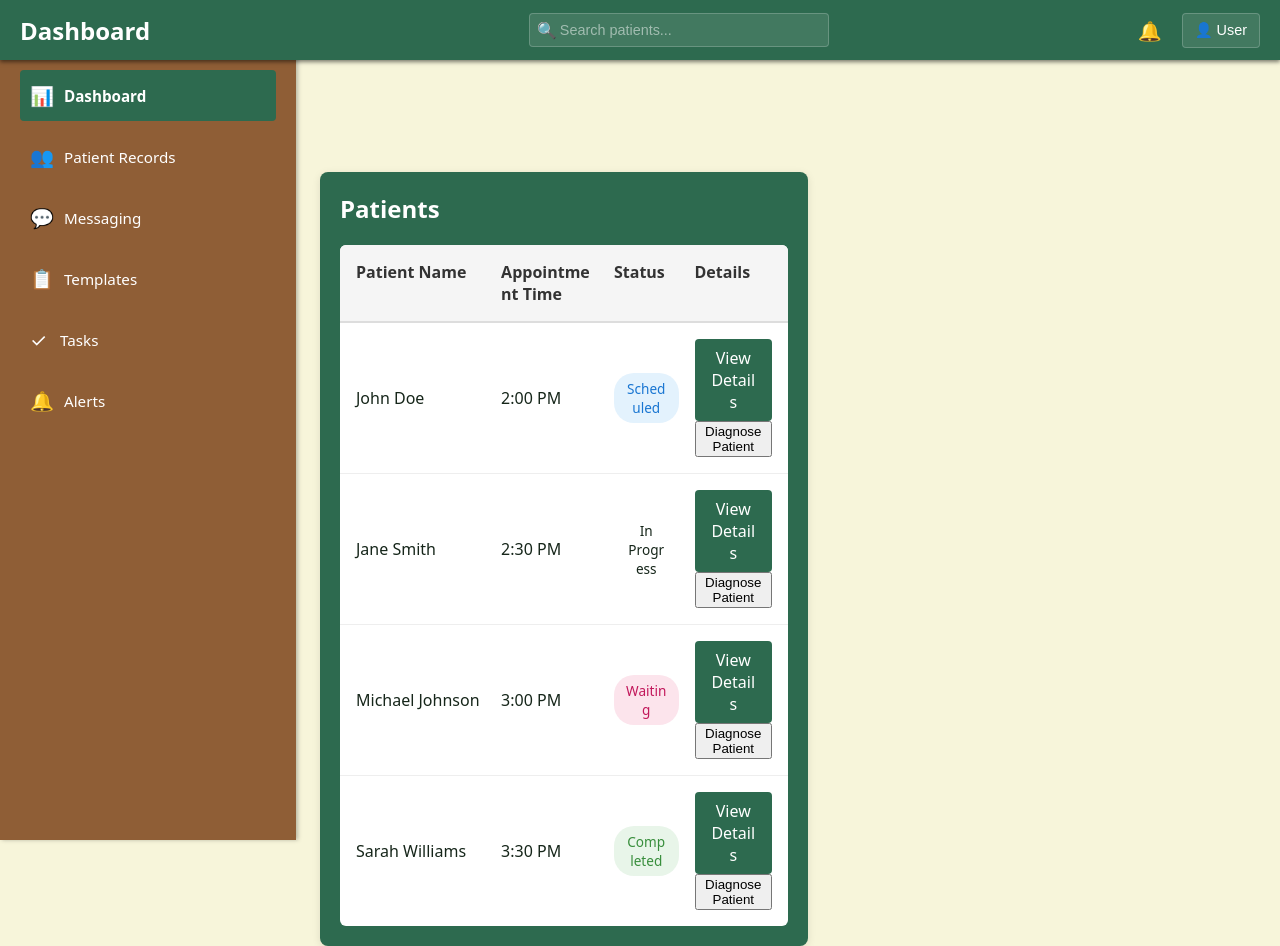
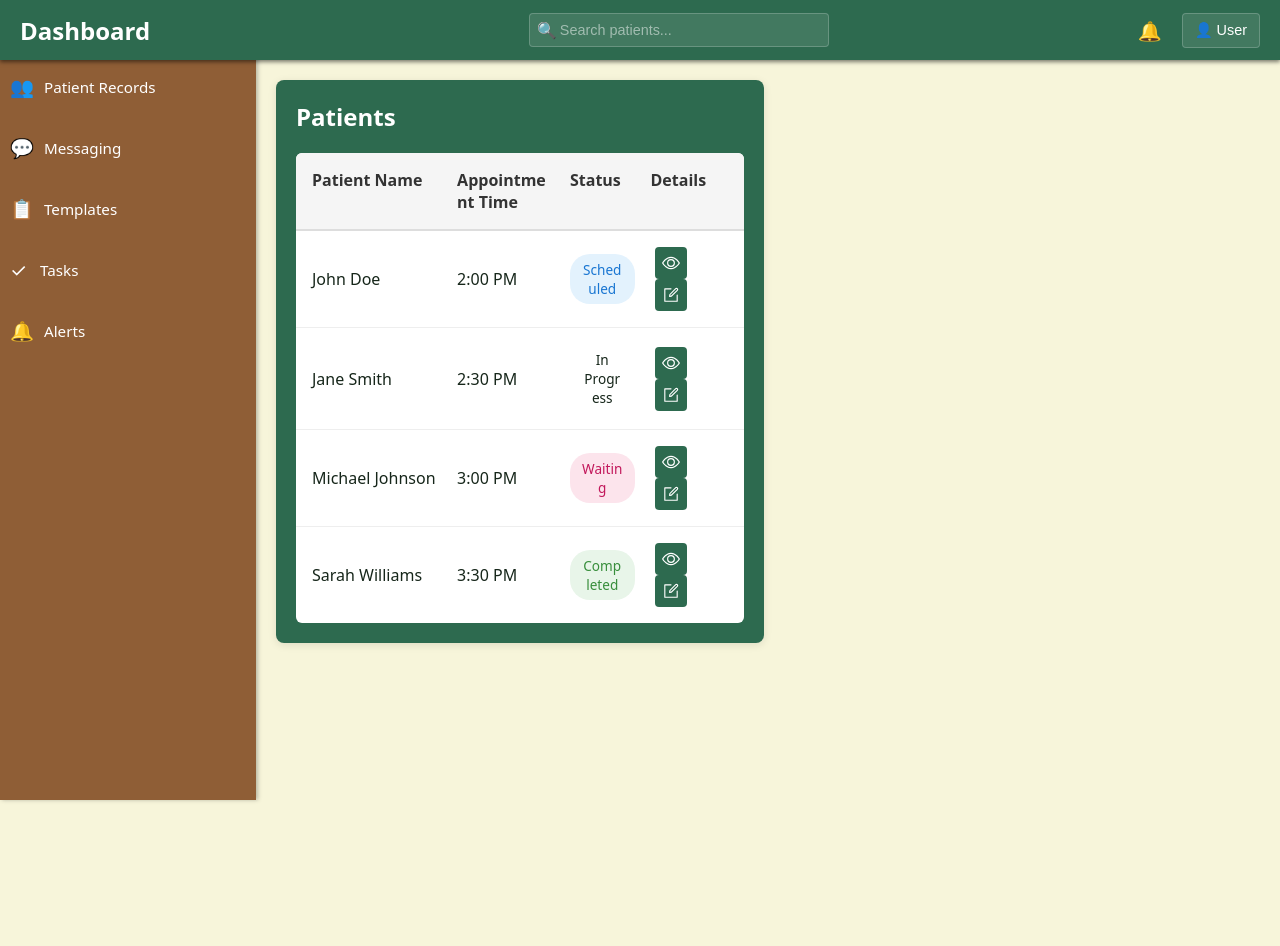
Before and after one commit to 2026bayviewglenEMR/view-of-the-bay, a Vue app in the folder frontend/: page /dashboard in a window 1280 px wide. After the commit the page ends 860 px from the top, so only its background shows below. Built offline with nearby package versions, Linux system fonts and the light colour scheme.

Commit message:
Removed spacing between patients list and top bar; added other router links; replaced text buttons with icons.

```diff
--- a/frontend/src/App.vue
+++ b/frontend/src/App.vue
@@ -1,6 +1,6 @@
 <template>
   <div id="emr-app">
-    <nav class="dev-navigation">
+    <!-- <nav class="dev-navigation">
       <h3>EMR Dev Menu</h3>
       <div class="nav-links">
         <router-link to="/login" class="nav-btn">- Login</router-link>
@@ -16,7 +16,7 @@
       <div>
         <router-link to="/waitingroom" class="nav-btn">- Waiting Room</router-link>
       </div>
-    </nav>
+    </nav> -->
 
     <main class="page-content">
       <router-view />
--- a/frontend/src/components/Sidebar.vue
+++ b/frontend/src/components/Sidebar.vue
@@ -1,6 +1,5 @@
 <template>
     <div class="sidebar">
-        <div class="spacer-1"></div>
         <nav class="nav-menu">
             <router-link to="/dashboard" class="nav-link">
                 <span class="icon">📊</span> Dashboard
@@ -36,7 +35,7 @@
     height: 100vh;
     background-color: var(--color-sidebar-dark);
     color: var(--color-text-1-dark);
-    padding: 20px;
+    padding: 60px, 20px, 20px, 20px;
     box-shadow: 2px 0 4px rgba(0,0,0,0.25);
     z-index: 10;
 }
--- a/frontend/src/styles.css
+++ b/frontend/src/styles.css
@@ -58,9 +58,14 @@
 /* 3. Global CSS Resets      */
 /* ------------------------- */
 
-body {
+html, body, #app {
   margin: 0;
   padding: 0;
+  width: 100%;
+  height: 100%;
+}
+
+body {
   font-family: system-ui, -apple-system, BlinkMacSystemFont, 'Segoe UI', Roboto, sans-serif;
   background-color: var(--color-bg);
   color: var(--color-text-1);
--- a/frontend/src/views/Dashboard.vue
+++ b/frontend/src/views/Dashboard.vue
@@ -23,14 +23,15 @@
                             </span>
                         </div>
                         <div class="col-actions">
-                            <router-link :to="`/patient-details/${patient.id}`" class="details-btn">
-                                View Details
+                            <router-link :to="`/patient-details/${patient.id}`" class="icon-btn" title="View Details">
+                                <View />
                             </router-link>
                             <button
-                                class="template-btn"
+                                class="icon-btn"
                                 @click="openTemplate(patient.id)"
+                                title="Diagnose Patient"
                             >
-                                Diagnose Patient
+                                <Edit />
                             </button>
                         </div>
                     </div>
@@ -43,9 +44,12 @@
 
 <script setup>
 import { ref } from 'vue';
+import { View, Edit } from '@element-plus/icons-vue';
+import { useRouter } from 'vue-router';
 import TopBar from '../components/TopBar.vue';
 import Sidebar from '../components/Sidebar.vue';
 
+const router = useRouter();
 const pageTitle = ref('Dashboard');
 const patients = ref([
     {
@@ -82,8 +86,9 @@ const patients = ref([
 
 <style scoped>
 .main-content {
-    margin-left: 25vw;
-    padding: 0px;
+    margin-left: 20vw;
+    margin-top: 60px;
+    padding: 20px;
     background-color: var(--color-bg);
     min-height: calc(100vh - 60px);
 }
@@ -192,6 +197,33 @@ const patients = ref([
     text-align: center;
 }
 
+.icon-btn {
+    display: inline-flex;
+    align-items: center;
+    justify-content: center;
+    width: 32px;
+    height: 32px;
+    background-color: var(--color-primary);
+    color: white;
+    border: none;
+    border-radius: 4px;
+    cursor: pointer;
+    transition: all 0.2s;
+    padding: 0;
+    margin: 0 4px;
+    flex-shrink: 0;
+}
+
+.icon-btn:hover {
+    background-color: var(--color-primary-dark, #0056b3);
+    transform: scale(1.1);
+}
+
+.icon-btn svg {
+    width: 18px;
+    height: 18px;
+}
+
 .details-btn:hover {
     background-color: var(--color-primary-dark, #0056b3);
 }
```
